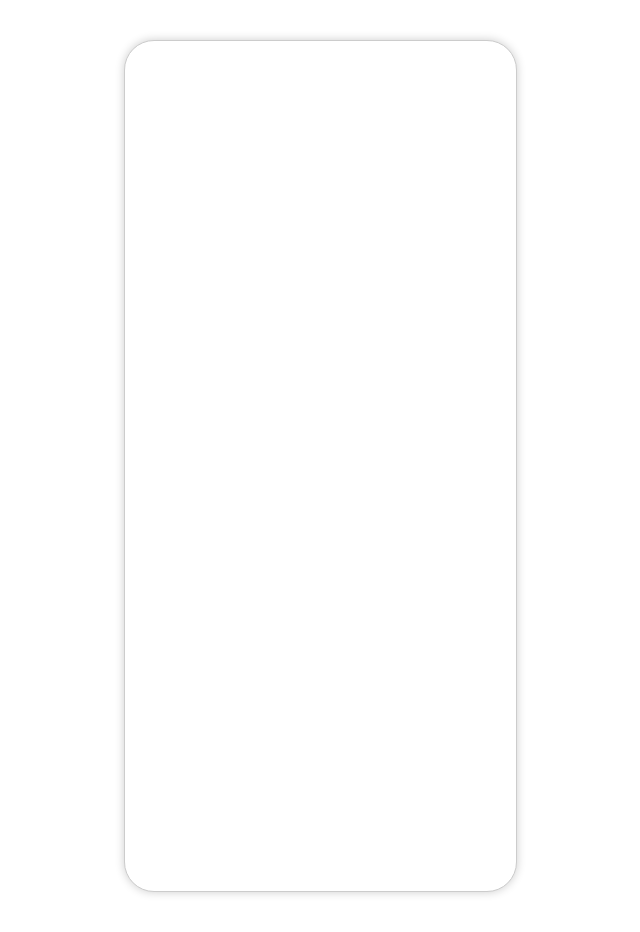
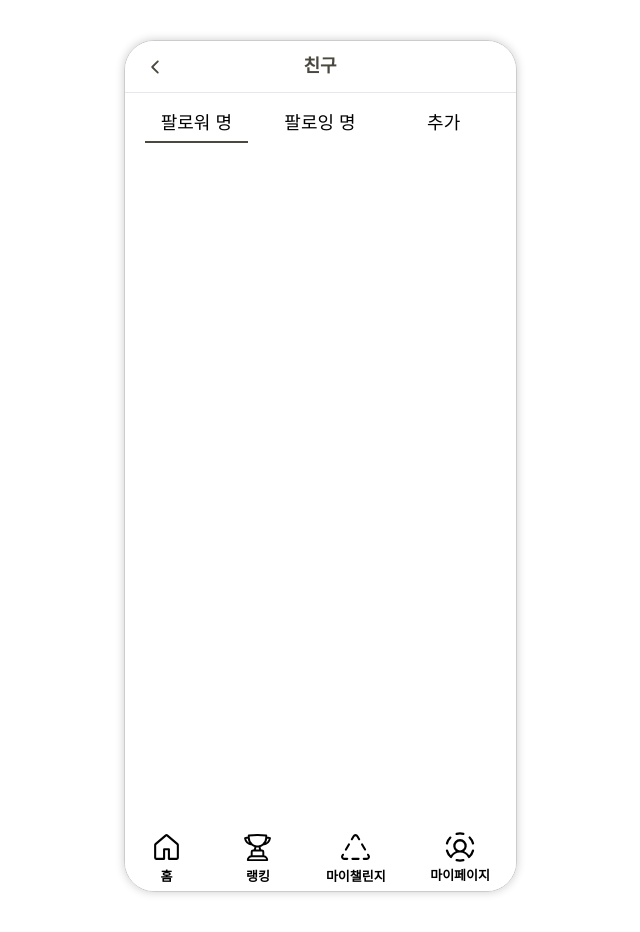
Before and after one commit to gusdk19/TryAngle-FE, a React (Create React App) app: page /friend in a window 1280 px wide. Before the commit this address had no page. Shown: the whole page, without its empty margins (320-960 px from the left). Built offline with nearby package versions, Linux system fonts and the light colour scheme.

Commit message:
feat: Header back icon 추가, 친구 페이지 생성 및 구조 설계(header custom 및 navigation 생성)

```diff
--- a/src/App.js
+++ b/src/App.js
@@ -1,12 +1,14 @@
 import { BrowserRouter, Routes, Route } from 'react-router-dom';
 import './App.css';
 import MyPage from './pages/mypage';
+import Friend from './pages/friend';
 
 function App() {
   return (
     <BrowserRouter>
       <Routes>
         <Route path='/mypage' element={<MyPage />} />
+        <Route path='/friend' element={<Friend />} />
       </Routes>
   </BrowserRouter>
   );
--- /dev/null
+++ b/src/components/Friend/FriendNav.js
@@ -0,0 +1,23 @@
+import React from "react";
+
+export default function FriendNav({tab, setTab, following, follower}){
+
+
+    return(
+        <div className="w-full px-5 mt-4 flex flex-row gap-5 justify-around text-center font-[#4A483F]">
+            <div className={`flex-1 text-lg pb-1 ${tab=="follower" ? "border-b-[2.5px] border-b-[#4A483F] border-solid" : ""}`}
+              onClick={()=>{setTab("follower")}}>
+                팔로워 {follower}명
+            </div>
+            <div className={`flex-1 text-lg pb-1 ${tab=="following" ? "border-b-[2.5px] border-b-[#4A483F] border-solid" : ""}`}
+              onClick={()=>{setTab("following")}}>
+                팔로잉 {following}명
+            </div>
+            <div className={`flex-1 text-lg pb-1 ${tab=="add" ? "border-b-[2.5px] border-b-[#4A483F] border-solid" : ""}`}
+              onClick={()=>{setTab("add")}}>
+                추가
+            </div>
+        </div>
+
+    )
+}
--- a/src/components/Header.js
+++ b/src/components/Header.js
@@ -1,17 +1,24 @@
 import React from "react";
 import "../styles/Header.css"
 import { FaRegBell } from "react-icons/fa";
+import { IoIosArrowBack } from "react-icons/io";
+import { useNavigate } from "react-router-dom";
 
 export default function Header({title}){
 
+    const navigate = useNavigate();
+
     return(
         <div className="header flex flex-unwrap grow w-full">
+            {title == "친구" ? <div className="back flex-none align-middle cursor-pointer">
+                <IoIosArrowBack className="back-icon text-[#4A483F]" onClick={()=>{navigate(-1);}} />
+            </div> : ""}
             <div className="title flex-1 text-center align-middle">
                 <p className="title-text font-['Roboto-Black',Helvetica] font-black text-[#4A483F] text-lg tracking-[0] leading-normal">{title}</p>
             </div>
-            <div className="bell flex-none align-middle">
+            {title == "친구" ? "" : <div className="bell flex-none align-middle cursor-pointer">
                 <FaRegBell className="bell-icon text-[#4A483F]" />
-            </div>
+            </div>}
         </div>
     );
 }
--- a/src/components/MyPage/AfterLoginMP.js
+++ b/src/components/MyPage/AfterLoginMP.js
@@ -94,7 +94,13 @@ export default function AfterLoginMP() {
                 size="sm"
                 className="grid place-items-center w-[22px] h-[22px] rounded-full p-0 border-[1.5px] border-[#6e6053]"
               >
-                <UserPlus className="h-[13px] w-[13px] stroke-[#6E6053] stroke-[2px]" />
+                <UserPlus className="h-[13px] w-[13px] stroke-[#6E6053] stroke-[2px]"
+                  onClick={()=>{navigate("/friend", {
+                    state: {
+                      follower: userData.follower,
+                      following: userData.following,
+                    },
+                  });}}/>
               </button>
             </div>
           </div>
--- /dev/null
+++ b/src/pages/friend.js
@@ -0,0 +1,46 @@
+import React, { useState } from "react";
+import Header from "../components/Header";
+import Footer from "../components/Footer";
+import FriendNav from "../components/Friend/FriendNav";
+import { useLocation } from "react-router-dom";
+
+export default function Friend() {
+    const location = useLocation();
+
+    const { following, follower } = location.state || {};
+
+    const page="friend";
+
+    const [tab, setTab] = useState("follower"); // tab type(3) : follower, following, add
+
+    return(
+        <div className="bg-white flex flex-row justify-center w-full">
+            <div className="bg-white w-[393px] h-[852px] relative">
+            {/* Header */}
+            <Header title={"친구"}/>
+            <hr className="m-0"/>
+
+            {/* Navigator */}
+            <FriendNav tab={tab} setTab={setTab} following={following} follower={follower}/>
+
+            {/* Search Bar */}
+
+
+            {/* Main Content */}
+            {tab == "follower" ?
+             <></>
+            : tab == "following" ?
+             <></>
+            : tab == "add" ?
+             <></>
+            : ""}
+
+
+            {/* Footer Navigation */}
+            <Footer page={page}/>
+
+            </div>
+        </div>
+    );
+
+}
--- a/src/pages/mypage.js
+++ b/src/pages/mypage.js
@@ -1,6 +1,3 @@
-// import { Button } from "@/components/ui/button";
-// import { Separator } from "@/components/ui/separator";
-import { Bell, Home, SmileIcon, Trophy, User, Users } from "lucide-react";
 import Header from "../components/Header";
 import BeforeLoginMP from "../components/MyPage/BeforeLoginMP.js";
 import AfterLoginMP from "../components/MyPage/AfterLoginMP.js";
--- a/src/styles/Header.css
+++ b/src/styles/Header.css
@@ -37,3 +37,17 @@
     width: 20px;
     height:20px;
 }
+
+.back{
+    display: grid;
+    place-items: center;
+    flex-shrink: 0;
+    vertical-align: middle;
+    margin-left:20px;
+
+}
+
+.back-icon{
+    width: 20px;
+    height:20px;
+}
```
